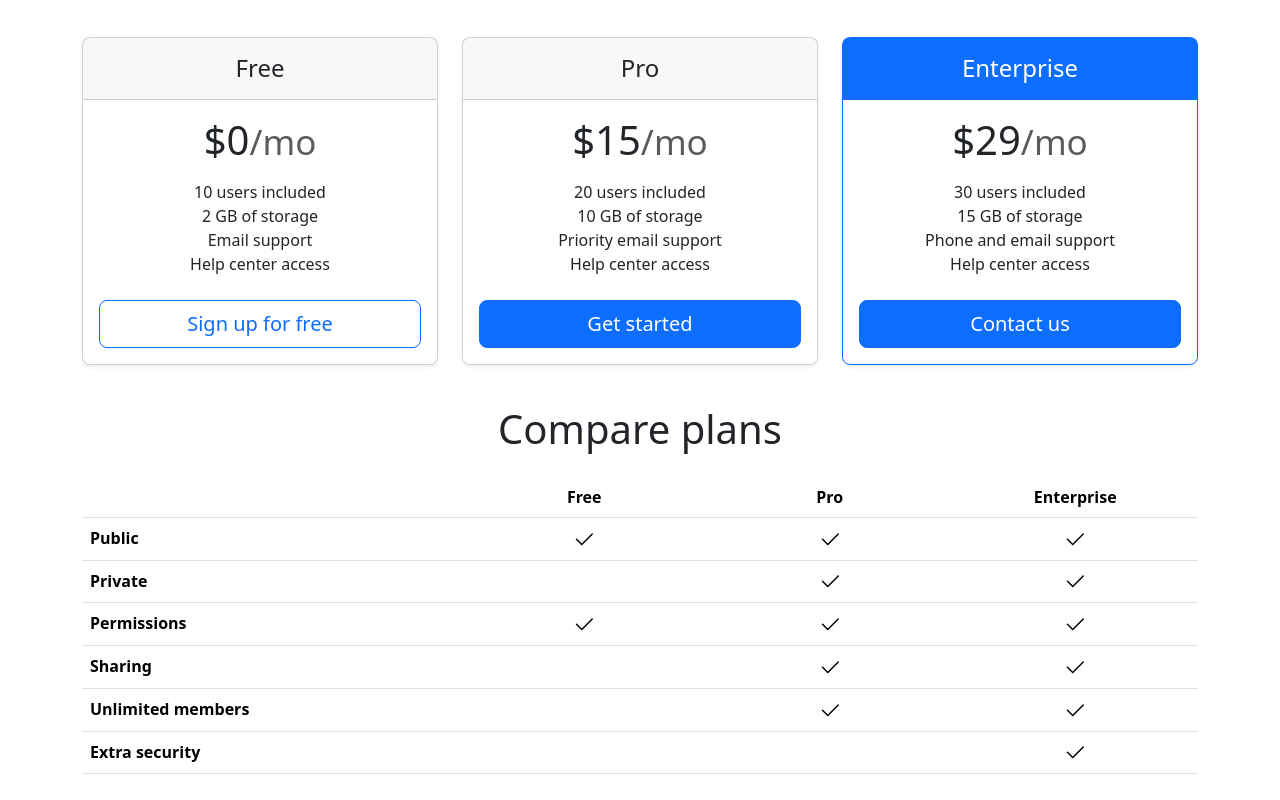
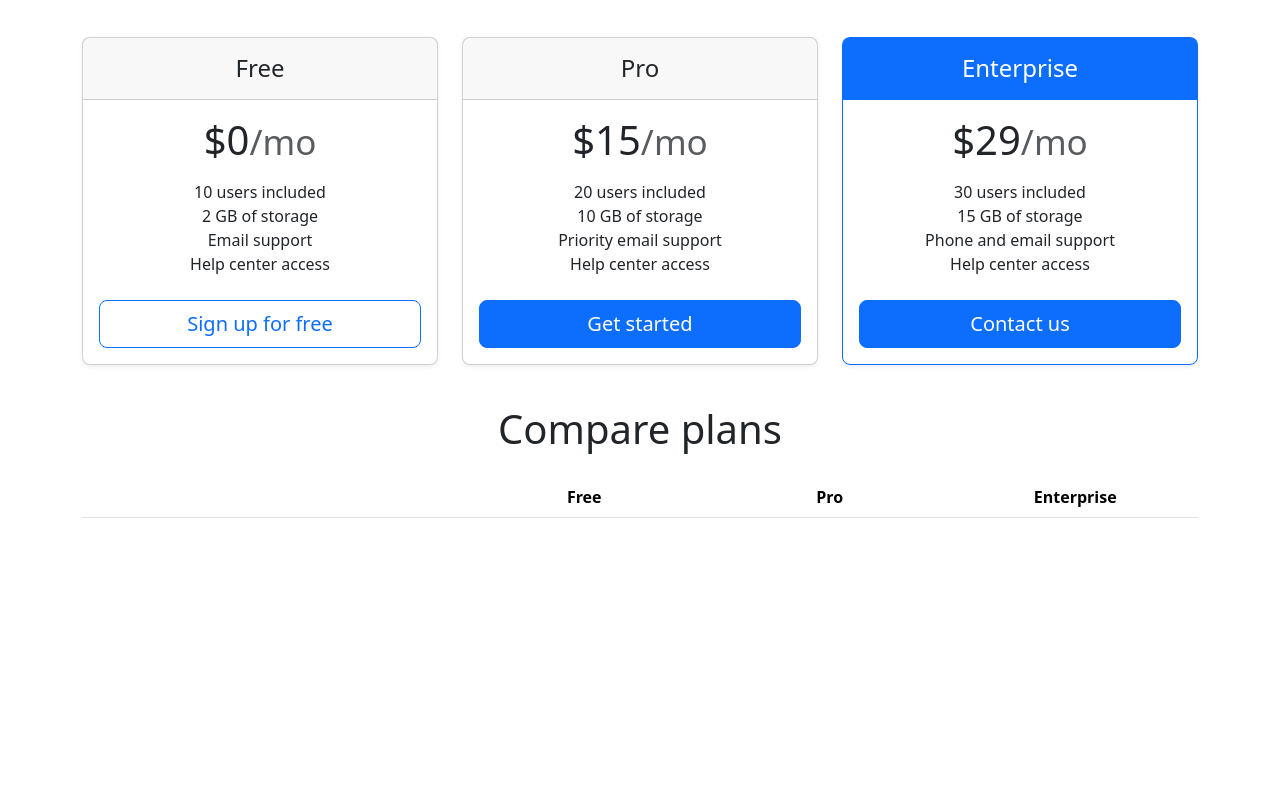
Before and after one commit to navinxqz/Web-dev-learning, a plain HTML site: page 11.3 TinDog Project/index.html in a window 1280 px wide. Shown: the part 1789-2589 px from the top of the page. After the commit the page ends 2339 px from the top, so only its background shows below. Drawn offline with nearby package versions, Linux system fonts and the light colour scheme.

Commit message:
plans removed

```diff
--- a/11.3 TinDog Project/index.html
+++ b/11.3 TinDog Project/index.html
@@ -251,47 +251,7 @@
               <th style="width: 22%;">Enterprise</th>
             </tr>
           </thead>
-          <tbody>
-            <tr>
-              <th scope="row" class="text-start">Public</th>
-              <td><svg class="bi" width="24" height="24"><use xlink:href="#check"></use></svg></td>
-              <td><svg class="bi" width="24" height="24"><use xlink:href="#check"></use></svg></td>
-              <td><svg class="bi" width="24" height="24"><use xlink:href="#check"></use></svg></td>
-            </tr>
-            <tr>
-              <th scope="row" class="text-start">Private</th>
-              <td></td>
-              <td><svg class="bi" width="24" height="24"><use xlink:href="#check"></use></svg></td>
-              <td><svg class="bi" width="24" height="24"><use xlink:href="#check"></use></svg></td>
-            </tr>
-          </tbody>
 
-          <tbody>
-            <tr>
-              <th scope="row" class="text-start">Permissions</th>
-              <td><svg class="bi" width="24" height="24"><use xlink:href="#check"></use></svg></td>
-              <td><svg class="bi" width="24" height="24"><use xlink:href="#check"></use></svg></td>
-              <td><svg class="bi" width="24" height="24"><use xlink:href="#check"></use></svg></td>
-            </tr>
-            <tr>
-              <th scope="row" class="text-start">Sharing</th>
-              <td></td>
-              <td><svg class="bi" width="24" height="24"><use xlink:href="#check"></use></svg></td>
-              <td><svg class="bi" width="24" height="24"><use xlink:href="#check"></use></svg></td>
-            </tr>
-            <tr>
-              <th scope="row" class="text-start">Unlimited members</th>
-              <td></td>
-              <td><svg class="bi" width="24" height="24"><use xlink:href="#check"></use></svg></td>
-              <td><svg class="bi" width="24" height="24"><use xlink:href="#check"></use></svg></td>
-            </tr>
-            <tr>
-              <th scope="row" class="text-start">Extra security</th>
-              <td></td>
-              <td></td>
-              <td><svg class="bi" width="24" height="24"><use xlink:href="#check"></use></svg></td>
-            </tr>
-          </tbody>
         </table>
       </div>
     </main>
```
